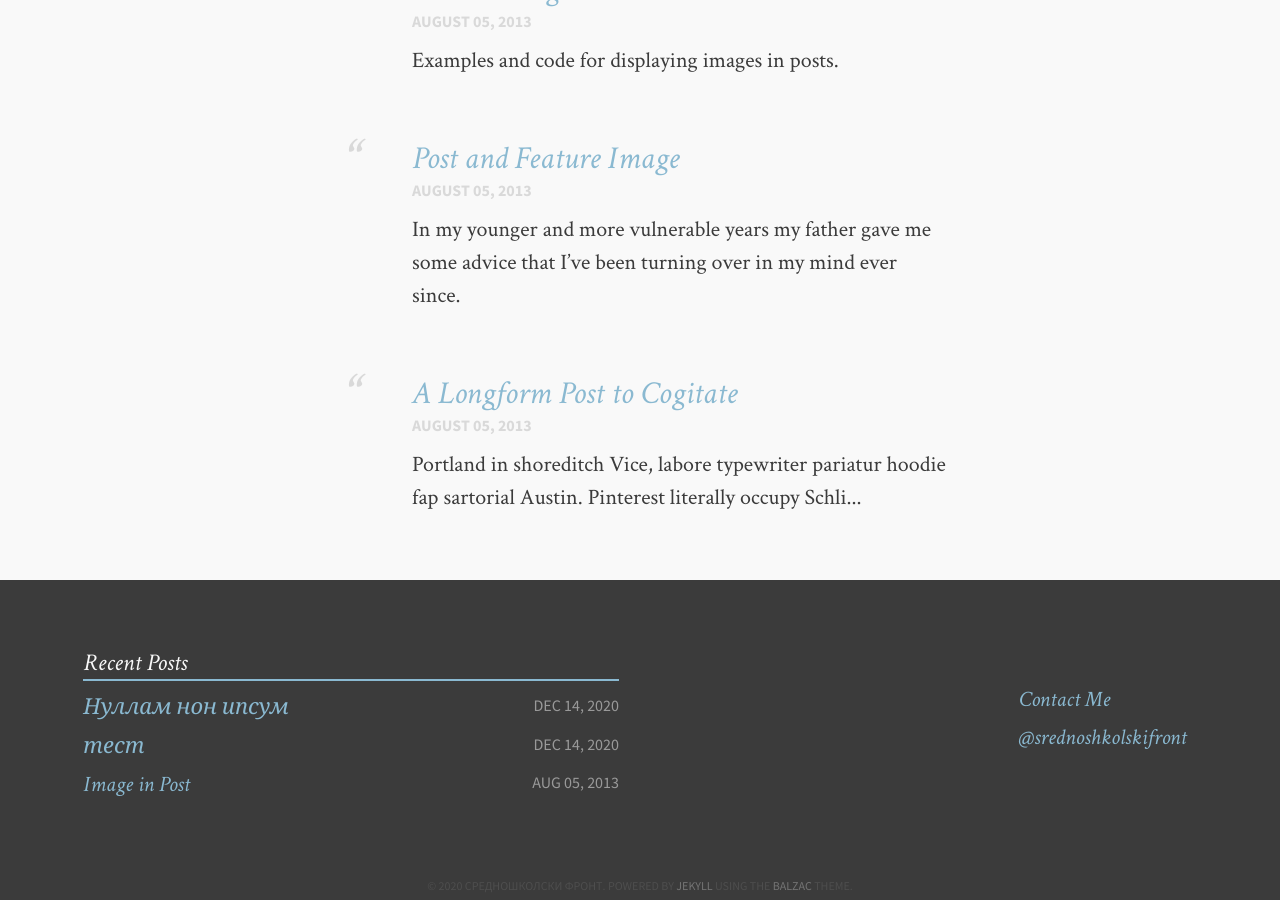
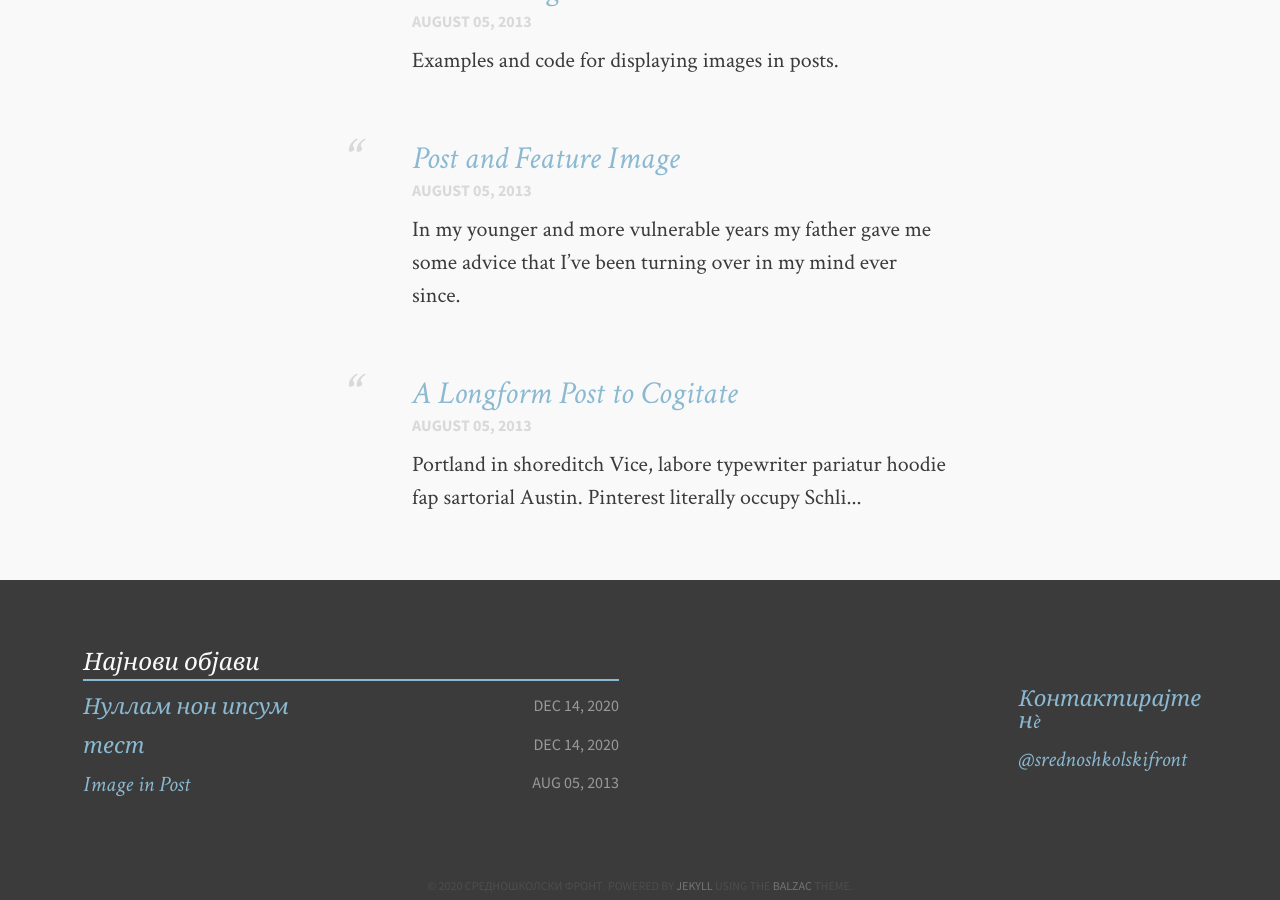
Before and after one commit to srednoshkolskifront/sf, a Jekyll site: the page built from index.md, in a window 1280 px wide and 900 px high, scrolled down 917 px. Built offline with Jekyll 4.4.1, drawn with Linux system fonts in a browser that asks for light colours.

Commit message:
Update footer.html

```diff
--- a/_includes/footer.html
+++ b/_includes/footer.html
@@ -2,7 +2,7 @@
   <footer>
     <aside class="wrap">
       <ol class="prev-posts">
-        <p class="list-title">Recent Posts</p>
+        <p class="list-title">Најнови објави</p>
         {% for post in site.posts | limit:3 %} <!-- for1 -->
             <li>
               <span class="recent-title"><a href="{{ site.url }}{{ post.url }}" title="{{ post.title }}">{{ post.title | strip_html | strip_newlines | truncate: 30 }} </a></span>
@@ -13,15 +13,15 @@
 
       <div class="social">
         <ul>
-            <li><a id="mail" href="mailto:{{ site.owner.email }}"><span class="foot-link">Contact Me</span></a></li>
+            <li><a id="mail" href="mailto:{{ site.owner.email }}"><span class="foot-link">Контактирајте нè</span></a></li>
 
             {% if site.owner.twitter %}
             <li><a id="twit" href="http://twitter.com/{{ site.owner.twitter }}" target="_blank"><span class="foot-link">@{{ site.owner.twitter }}</span></a></li>
             {% endif %}
 
 
-            {% if site.owner.dribbble %}
-            <li><a id="drib" href="http://dribbble.com/{{ site.owner.dribbble }}" target="_blank"><span class="foot-link">Dribbble</span></a></li>
+            {% if site.owner.facebook %}
+            <li><a id="drib" href="http://facebook.com/{{ site.owner.facebook }}" target="_blank"><span class="foot-link">Facebook</span></a></li>
             {% endif %}
         </ul>
     </div>
```
